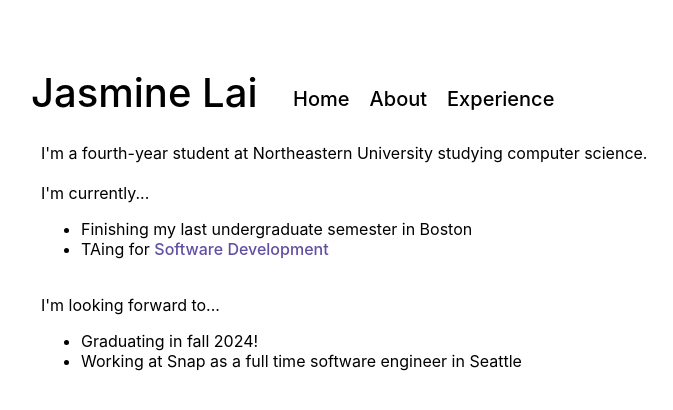
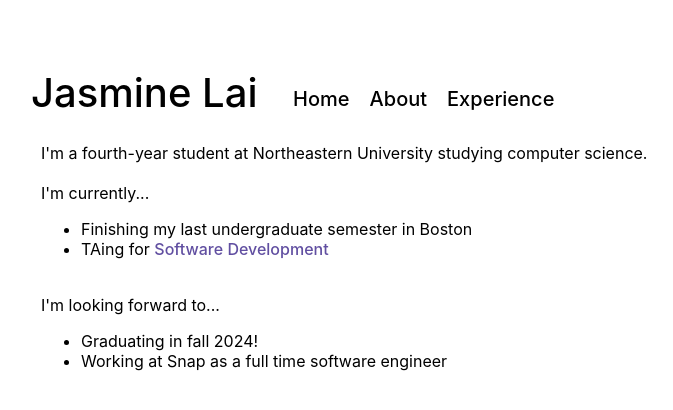
Before and after one commit to jazlai/jazlai.github.io, a React (Create React App) app: page / in a window 1280 px wide. Shown: the top 410 px of the page, without its empty margins (289-962 px from the left). Built offline with nearby package versions, Linux system fonts and the light colour scheme.

Commit message:
update home

```diff
--- a/src/sections/Home.tsx
+++ b/src/sections/Home.tsx
@@ -17,7 +17,7 @@ const Home: React.FC = () => {
         I'm looking forward to...
           <ul>
             <li>Graduating in fall 2024!</li>
-            <li>Working at Snap as a full time software engineer in Seattle</li>
+            <li>Working at Snap as a full time software engineer</li>
           </ul>
       </p>
     </div>
```
